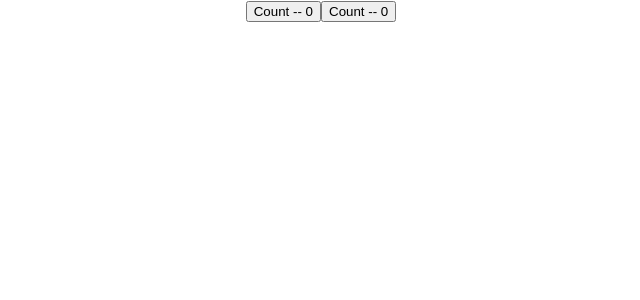
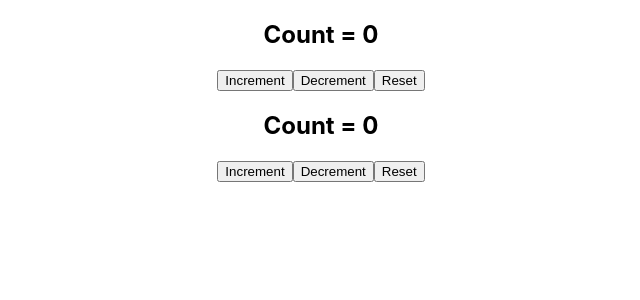
Before and after one commit to dharm-singh-au26/mynewapp, a React (Create React App) app: page / in a window 1280 px wide. Shown: the top 300 px of the page, without its empty margins (319-959 px from the left). Built offline with nearby package versions, Linux system fonts and the light colour scheme.

Commit message:
counter custom hook

```diff
--- a/src/App.js
+++ b/src/App.js
@@ -1,5 +1,7 @@
 import React from "react";
 import "./App.css";
+import C1 from "./components/C1";
+import C2 from "./components/C2";
 import ClassCounter from "./components/ClassCounter";
 import ComponentC from "./components/ComponentC";
 import CounterOne from "./components/CounterOne";
@@ -47,8 +49,10 @@
         </UserContext.Provider> */}
         {/* < CounterOne />  */}
         {/* <CounterTwo/> */}
-        <DocTitleOne/>
-        <DocTitleTwo/>
+        {/* <DocTitleOne/>
+        <DocTitleTwo/> */}
+     <C1/>
+     <C2/>
       </>
     </div>
   );
--- /dev/null
+++ b/src/components/C1.js
@@ -0,0 +1,17 @@
+import React, { useState } from "react";
+import useCounter from "../hooks/useCounter";
+
+function C1() {
+  const [count, increment, decrement, reset] = useCounter();
+
+  return (
+    <>
+      <h2> Count = {count}</h2>
+      <button onClick={increment}>Increment</button>
+      <button onClick={decrement}>Decrement</button>
+      <button onClick={reset}>Reset</button>
+    </>
+  );
+}
+
+export default C1;
--- /dev/null
+++ b/src/components/C2.js
@@ -0,0 +1,16 @@
+import React, { useState } from "react";
+import useCounter from "../hooks/useCounter";
+function C2() {
+  const [count, increment, decrement, reset] = useCounter();
+
+  return (
+    <>
+      <h2> Count = {count}</h2>
+      <button onClick={increment}>Increment</button>
+      <button onClick={decrement}>Decrement</button>
+      <button onClick={reset}>Reset</button>
+    </>
+  );
+}
+
+export default C2;
--- /dev/null
+++ b/src/hooks/useCounter.js
@@ -0,0 +1,17 @@
+import {useState} from 'react'
+
+function useCounter() {
+  const [count, setCount] = useState(0);
+  const increment = () => {
+    setCount((prevCount) => prevCount + 1);
+  };
+
+  const decrement = () => {
+    setCount((prevCount) => prevCount - 1);
+  };
+  const reset = () => {
+    setCount(0);
+  };
+  return [count,increment,decrement,reset]
+}
+export default useCounter
```
